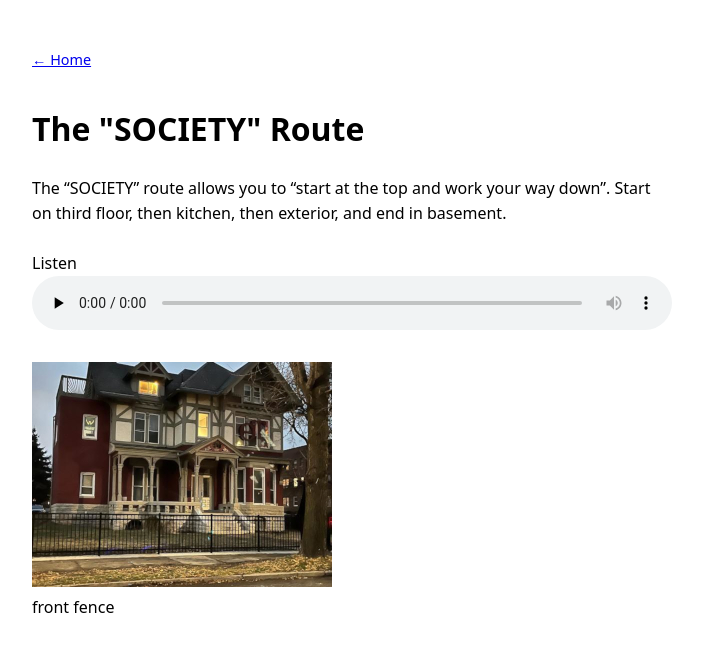
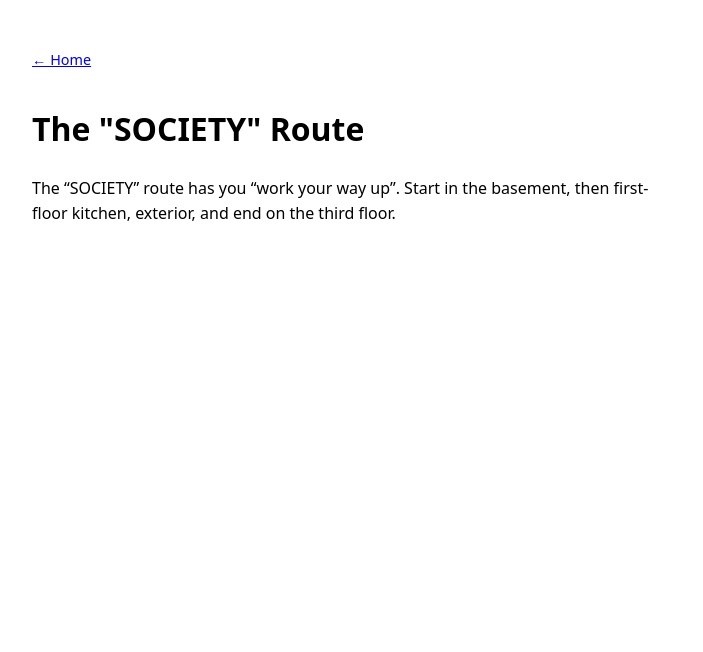
Before and after one commit to mciechanumich/WEStour, a Jekyll site: the page built from docs/society_route.md, in a window 1280 px wide. Shown: the top 652 px of the page, without its empty margins (288-991 px from the left). Built offline with Jekyll 4.4.1, drawn with Linux system fonts in a browser that asks for light colours.

Commit message:
feat: exchanged engineering route and society route so society route starts at bottom and eng starts at top

```diff
--- a/docs/index.html
+++ b/docs/index.html
@@ -37,7 +37,7 @@ tour_routes:
 <div>
 <h2>Choose a Route</h2>
 
-<!-- use position to put WAYNE file first in list, ENG second, etc. -->
+<!-- use 'position' variable to put WAYNE file first in list, ENG second, etc. -->
 {% assign sorted_files = site.pages | sort: "position" %}
 {% for p in sorted_files %}
   {% if p.path contains '_route.md' %}
--- a/docs/society_route.md
+++ b/docs/society_route.md
@@ -3,13 +3,13 @@ published: true
 layout: default
 position: 3
 title: The "SOCIETY" Route
-audio: /audio/frontfenceplaceholder.mp3
-description: The "SOCIETY" route allows you to "start at the top and work your way down". Start on third floor, then kitchen, then exterior, and end in basement.
+#audio: /audio/frontfenceplaceholder.mp3
+description: The "SOCIETY" route has you "work your way up". Start in the basement, then first-floor kitchen, exterior, and end on the third floor.
 #video
 # comment: set this to false when we have some real pages working
-images:
-  - src: /image/fence300.jpg
-    alt: front fence
+#images:
+#  - src: /image/fence300.jpg
+#    alt: front fence
 #extra:
 ---
-The "SOCIETY" route allows you to "start at the top and work your way down". Start on third floor, then kitchen, then exterior, and end in basement.
+The "SOCIETY" route has you "work your way up". Start in the basement, then first-floor kitchen, exterior, and end on the third floor.
```
Also changed, not shown: docs/engineering_route.md (+2 -2 lines), docs/wayne_route.md (+1 -1 lines), docs/image/drawing_thirdfloor_w1.jpg.
